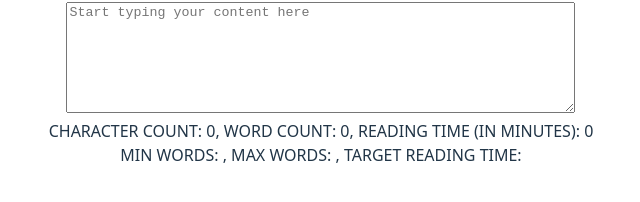
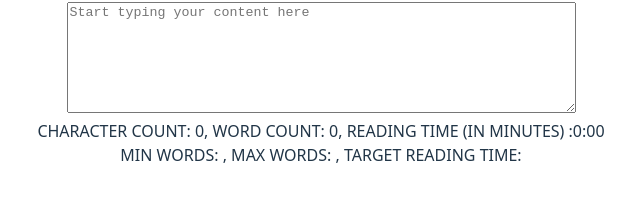
Before and after one commit to aardvarkpepper/2025-07-24-Lab-2, a React (Vite) app: page / in a window 1280 px wide. Shown: the part 316-518 px from the top of the page, without its empty margins (319-959 px from the left). Built offline with nearby package versions, Linux system fonts and the light colour scheme.

Commit message:
Edit index.ts with comment that TextStats readingTime is in seconds, not minutes.  Add utils folder and utils to convert seconds to hour:minute:second string.

```diff
--- a/src/components/StatsDisplay/StatsDisplay.tsx
+++ b/src/components/StatsDisplay/StatsDisplay.tsx
@@ -1,13 +1,16 @@
 import type { StatsDisplayProps } from '../../types';
+import { secondsToHourMinuteSecondString } from '../../utils/utils';
 // Why export TextStats when it's contained within StatsDisplayProps?  Eh.  I don't have to import it even if it is exported.
 // Example shows color change if words less than min or more than max.  That doesn't happen locally; min and max information isn't passed through props.  So it goes in through parent element.
 // That is, I can use characterCount, wordCount, readingTime as minimums, but then no maximums.
 // As it is, I'm really just using operations on text.
 
+//convert seconds into 0:00 count.
+
 export const StatsDisplay = ({stats, showReadingTime}: StatsDisplayProps) => {
   return (
     <>
-    <div>CHARACTER COUNT: {stats.characterCount}, WORD COUNT: {stats.wordCount}, {showReadingTime ? `READING TIME (IN MINUTES): ${stats.readingTime}` : ''}</div>
+    <div>CHARACTER COUNT: {stats.characterCount}, WORD COUNT: {stats.wordCount}, {showReadingTime ? `READING TIME (IN MINUTES) ${secondsToHourMinuteSecondString(stats.readingTime)}` : ''}</div>
     </>
   )
 }
--- a/src/types/index.ts
+++ b/src/types/index.ts
@@ -7,7 +7,7 @@ export interface TextInputProps {
 export interface TextStats {
   characterCount: number;
   wordCount: number;
-  readingTime: number; // in minutes
+  readingTime: number; // in minutes - actually seconds, for ease of conversion, and to comply with assignment example.
 }
 
 export interface StatsDisplayProps {
@@ -18,5 +18,5 @@ export interface StatsDisplayProps {
 export interface CharacterCounterProps {
   minWords?: number;
   maxWords?: number;
-  targetReadingTime?: number; // in minutes
+  targetReadingTime?: number; // in minutes - edit:  actually, not in minutes
 }
--- /dev/null
+++ b/src/utils/utils.tsx
@@ -0,0 +1,8 @@
+// accepts fractions of a second too, though fractions aren't passed in the scope of assignment.
+export const secondsToHourMinuteSecondString = (numberInput: number) => {
+  const hours = Math.floor(numberInput / 3600);
+  const minutes = Math.floor(numberInput / 60) % 60;
+  const seconds = Math.floor(numberInput % 60);
+
+  return `${hours ? hours : ''}:${minutes ? minutes : 0}:${seconds >= 10 ? seconds : `0${seconds}`}`;
+}
```
Also changed, not shown: 1 other file (tests, documents, lock files or other folders).
